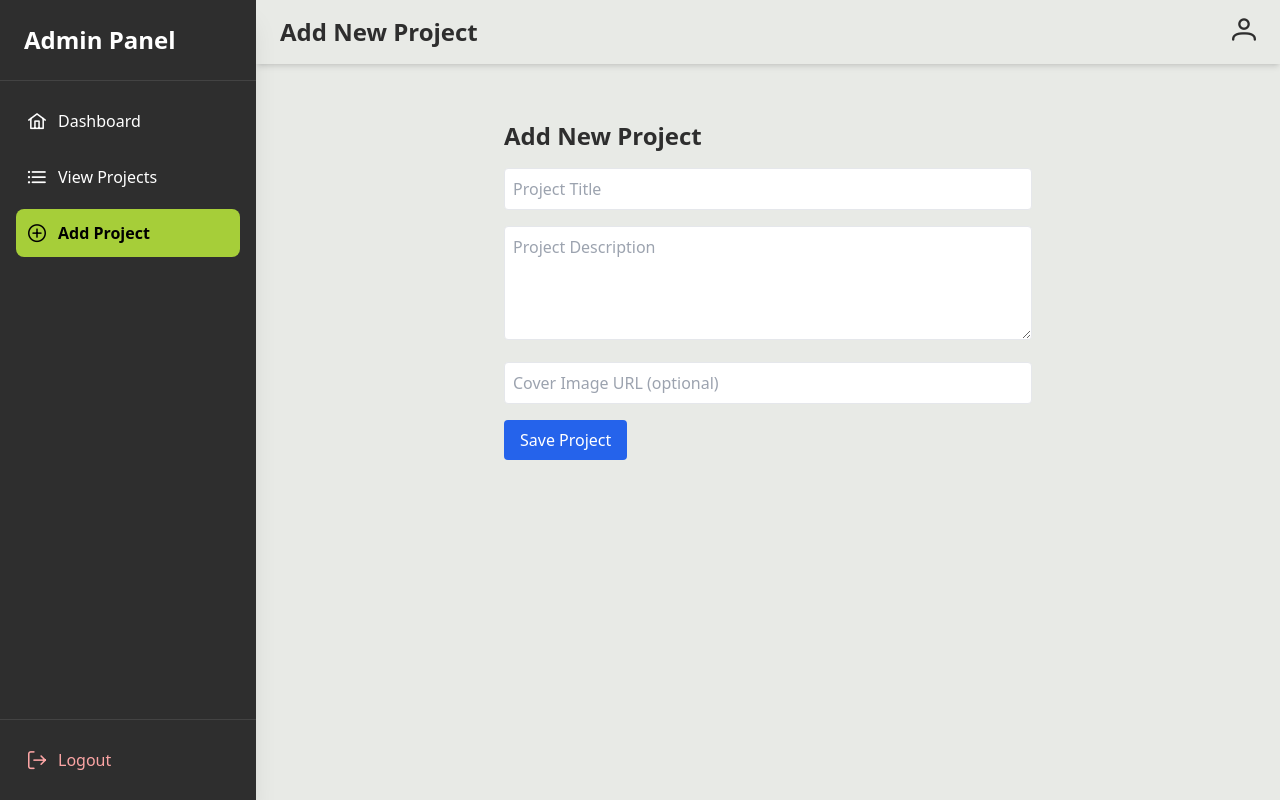
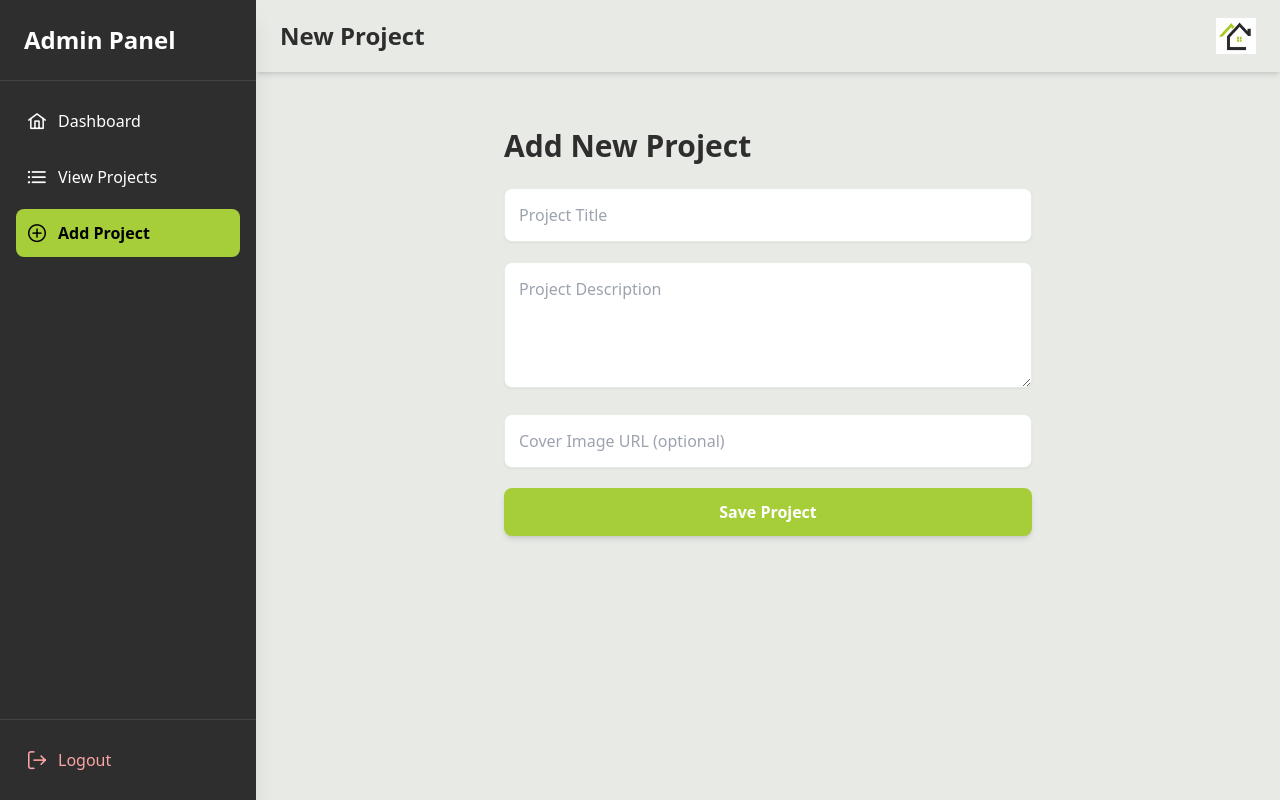
Before and after one commit to Amarildo05/Lucas-Home-Improvement, a React (Vite) app: page /admin/add-project in a window 1280 px wide. Built offline with nearby package versions, Linux system fonts and the light colour scheme; no server answers; sample sign-in values are in the browser's storage.

Commit message:
More adjustments...

```diff
--- a/src/admin/components/Header.jsx
+++ b/src/admin/components/Header.jsx
@@ -5,8 +5,12 @@ export default function Header({ title }) {
     <header className="w-full bg-brand-light shadow-md px-6 py-4 flex justify-between items-center">
       <h1 className="text-2xl font-semibold text-brand-dark">{title}</h1>
 
-      <button className="text-brand-dark hover:text-brand-green transition-all">
-        <i className="pi pi-user text-2xl"></i>
+      <button className="transition-all hover:scale-[1.03]">
+        <img
+          src="/Lucas-Home-Improvement.png"
+          alt="Admin Logo"
+          className="w-10 h-10 object-contain"
+        />
       </button>
     </header>
   );
--- a/src/admin/pages/AdminLogin.jsx
+++ b/src/admin/pages/AdminLogin.jsx
@@ -20,6 +20,7 @@ export default function AdminLogin() {
 
     if (error) {
       setError("Server error.");
+      setTimeout(() => setError(""), 4000);
       return;
     }
 
@@ -29,11 +30,20 @@ export default function AdminLogin() {
       navigate("/admin/dashboard");
     } else {
       setError("Wrong password.");
+      setTimeout(() => setError(""), 4000);
     }
   };
 
   return (
     <div className="min-h-screen flex items-center justify-center bg-brand-light p-6">
+      <button
+        onClick={() => navigate("/")}
+        className="absolute top-4 left-4 bg-white/80 backdrop-blur-md border border-brand-light text-brand-dark font-semibold px-3 py-1.5 rounded-lg hover:bg-white hover:scale-[1.04] transition-all duration-300 flex items-center gap-1.5 text-base"
+      >
+        <i className="pi pi-arrow-left text-brand-green text-sm mt-1"></i>
+        Go To Homepage
+      </button>
+
       <div
         className="bg-white/90 backdrop-blur-md p-8 rounded-2xl shadow-xl
         w-full max-w-sm text-center border border-brand-light"
--- a/src/admin/pages/dashboard/AddProject.jsx
+++ b/src/admin/pages/dashboard/AddProject.jsx
@@ -39,15 +39,19 @@ export default function AddProject() {
 
   return (
     <div className="p-6 max-w-xl mx-auto">
-      <h2 className="text-2xl font-bold mb-4">Add New Project</h2>
+      <h2 className="text-3xl font-extrabold text-brand-dark mb-6">
+        Add New Project
+      </h2>
 
       {/* FORM */}
-      <form onSubmit={handleSubmit} className="space-y-4">
+      <form onSubmit={handleSubmit} className="space-y-5">
         {/* TITLE */}
         <input
           type="text"
           placeholder="Project Title"
-          className="w-full p-2 border rounded"
+          className="w-full p-3.5 border border-brand-light rounded-lg shadow-sm bg-white
+          focus:outline-none focus:ring-2 focus:ring-brand-green focus:border-brand-green
+          transition-all duration-300"
           value={title}
           onChange={(e) => setTitle(e.target.value)}
           required
@@ -56,7 +60,9 @@ export default function AddProject() {
         {/* DESCRIPTION */}
         <textarea
           placeholder="Project Description"
-          className="w-full p-2 border rounded"
+          className="w-full p-3.5 border border-brand-light rounded-lg shadow-sm bg-white
+          focus:outline-none focus:ring-2 focus:ring-brand-green focus:border-brand-green
+          transition-all duration-300"
           value={description}
           onChange={(e) => setDescription(e.target.value)}
           rows={4}
@@ -67,14 +73,19 @@ export default function AddProject() {
         <input
           type="text"
           placeholder="Cover Image URL (optional)"
-          className="w-full p-2 border rounded"
+          className="w-full p-3.5 border border-brand-light rounded-lg shadow-sm bg-white
+          focus:outline-none focus:ring-2 focus:ring-brand-green focus:border-brand-green
+          transition-all duration-300"
           value={coverImage}
           onChange={(e) => setCoverImage(e.target.value)}
         />
 
         <button
           type="submit"
-          className="bg-blue-600 text-white px-4 py-2 rounded"
+          className="w-full bg-brand-green text-white font-semibold
+          py-3 rounded-lg shadow-md hover:shadow-xl active:scale-[0.98]
+          hover:scale-[1.03] hover:text-brand-dark
+          transition-all duration-300"
         >
           Save Project
         </button>
--- a/src/components/contactPage/ContactForm.jsx
+++ b/src/components/contactPage/ContactForm.jsx
@@ -127,7 +127,7 @@ export default function ContactForm() {
               placeholder="Enter your full name"
               required
               className="w-full border border-gray-300 rounded-lg px-3 py-1.5 md:px-4 md:py-2
-                       focus:outline-none focus:border-brand-green text-sm md:text-base"
+                       focus:outline-none focus:ring-2 focus:ring-brand-green focus:border-brand-green text-sm md:text-base"
             />
           </div>
 
@@ -143,7 +143,7 @@ export default function ContactForm() {
               onChange={handleChange}
               placeholder="Enter your email"
               className="w-full border border-gray-300 rounded-lg px-3 py-1.5 md:px-4 md:py-2
-                       focus:outline-none focus:border-brand-green text-sm md:text-base"
+                       focus:outline-none focus:ring-2 focus:ring-brand-green focus:border-brand-green text-sm md:text-base"
             />
           </div>
 
@@ -159,7 +159,7 @@ export default function ContactForm() {
               onChange={handleChange}
               placeholder="Enter your phone number"
               className="w-full border border-gray-300 rounded-lg px-3 py-1.5 md:px-4 md:py-2
-                       focus:outline-none focus:border-brand-green text-sm md:text-base"
+                       focus:outline-none focus:ring-2 focus:ring-brand-green focus:border-brand-green text-sm md:text-base"
             />
           </div>
 
@@ -176,7 +176,7 @@ export default function ContactForm() {
               placeholder="Type your message"
               required
               className="w-full border border-gray-300 rounded-lg px-3 py-1.5 md:px-4 md:py-2
-                       focus:outline-none focus:border-brand-green text-sm md:text-base resize-none"
+                       focus:outline-none focus:ring-2 focus:ring-brand-green focus:border-brand-green text-sm md:text-base resize-none"
             ></textarea>
           </div>
 
--- a/src/layouts/AdminLayout.jsx
+++ b/src/layouts/AdminLayout.jsx
@@ -8,8 +8,8 @@ export default function AdminLayout() {
   // Extract the title based on route (simple auto-title)
   const getTitle = () => {
     if (location.pathname.includes("dashboard")) return "Dashboard";
-    if (location.pathname.includes("add-project")) return "Add New Project";
-    if (location.pathname.includes("projects")) return "All Projects";
+    if (location.pathname.includes("add-project")) return "New Project";
+    if (location.pathname.includes("projects")) return "Projects";
     return "Admin";
   };
 
```
